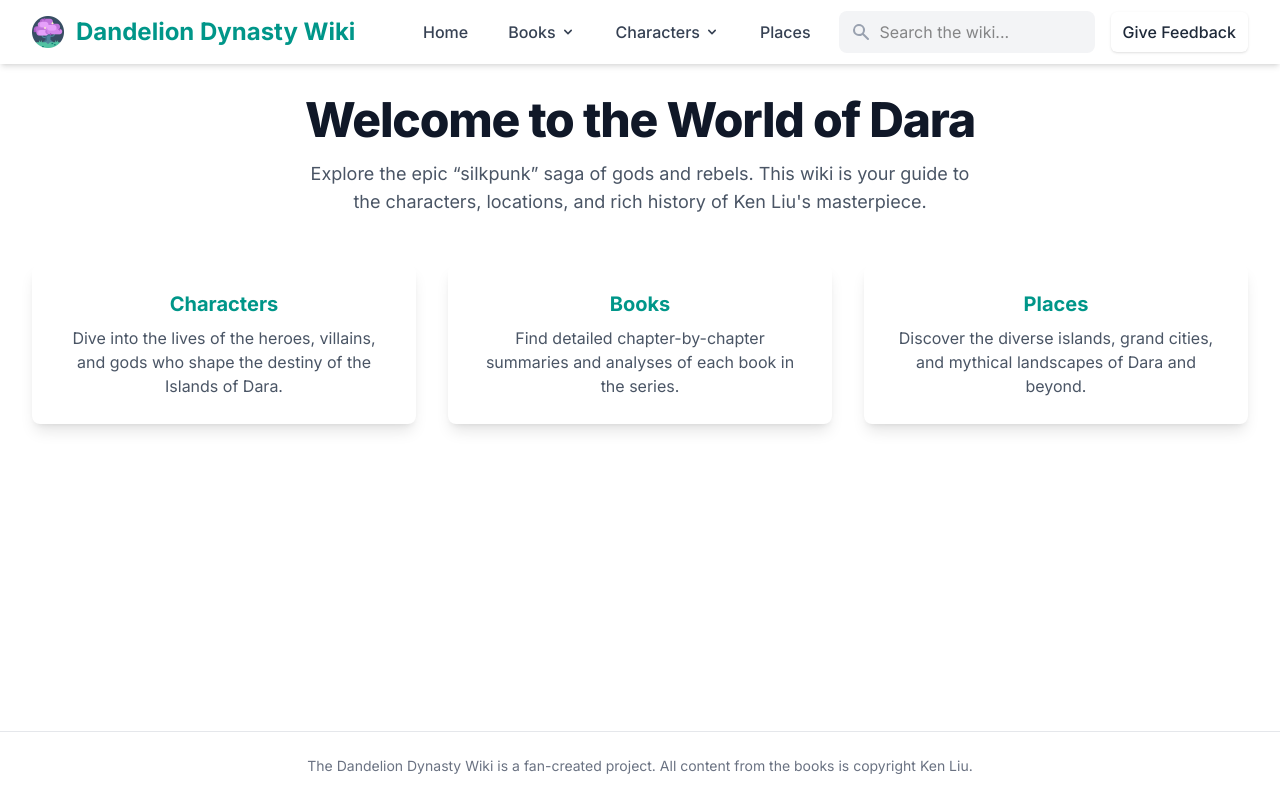
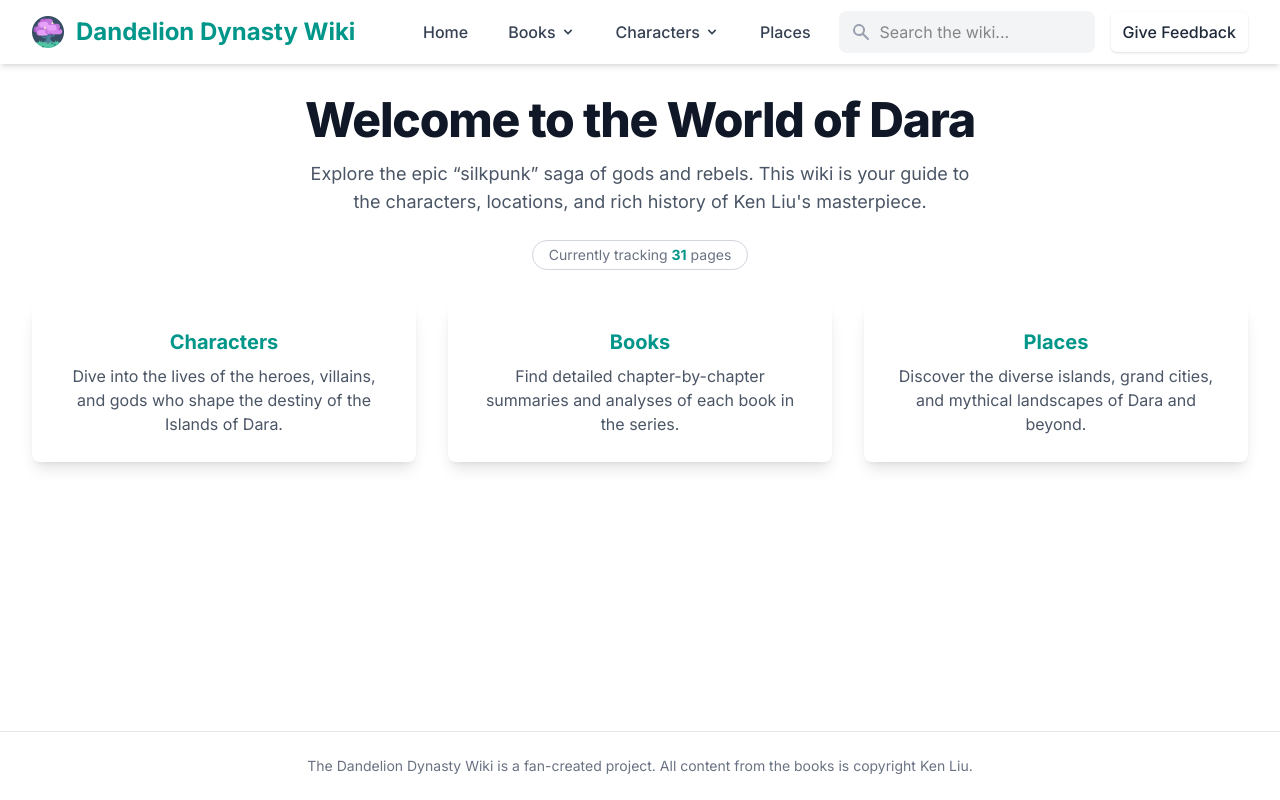
Before and after one commit to arman-101/dandelion-wiki, a Next.js app: page / in a window 1280 px wide. Built offline with nearby package versions, Linux system fonts and the light colour scheme.

Commit message:
total page number in home screen

```diff
--- a/app/components/Navbar.tsx
+++ b/app/components/Navbar.tsx
@@ -5,6 +5,7 @@
 import Image from 'next/image';
 import { useRouter } from 'next/navigation';
 import FeedbackModal from './FeedbackModal';
+import { WIKI_PAGES } from '../data/wiki-data';
 
 // --- ICONS ---
 const ChevronDownIcon = () => (
@@ -27,48 +28,6 @@
         <path fillRule="evenodd" d="M8 4a4 4 0 100 8 4 4 0 000-8zM2 8a6 6 0 1110.89 3.476l4.817 4.817a1 1 0 01-1.414 1.414l-4.816-4.816A6 6 0 012 8z" clipRule="evenodd" />
     </svg>
 );
-
-// --- SEARCH DATA (FULLY UPDATED) ---
-const WIKI_PAGES = [
-    // Books
-    { title: 'The Grace of Kings', path: '/books/grace-of-kings' },
-    { title: 'The Wall of Storms', path: '/books/wall-of-storms' },
-    { title: 'The Veiled Throne', path: '/books/the-veiled-throne' }, // <-- ADD THIS
-    { title: 'Speaking Bones', path: '/books/speaking-bones' },     // <-- ADD THIS
-
-    // Characters
-    { title: 'Kuni Garu', path: '/characters/kuni-garu' },
-    { title: 'Emperor Mapidéré', path: '/characters/emperor-mapidere' },
-    { title: 'Mata Zyndu', path: '/characters/mata-zyndu' },
-    { title: 'Phin Zyndu', path: '/characters/phin-zyndu' },
-    { title: 'Jia Matiza', path: '/characters/jia-matiza' },
-    { title: 'Goran Pira', path: '/characters/goran-pira' },
-    { title: 'Lügo Crupo', path: '/characters/lugo-crupo' },
-    { title: 'Princess Théra', path: '/characters/princess-thera' },
-    { title: 'Prince Timu', path: '/characters/prince-timu' },
-    { title: 'Prince Phyro', path: '/characters/prince-phyro' },
-    { title: 'Zato Ruthi', path: '/characters/zato-ruthi' },
-    { title: 'Zomi Kidosu', path: '/characters/zomi-kidosu' },
-    { title: 'Doru Solofi', path: '/characters/doru-solofi' },
-    { title: 'Noda Mi', path: '/characters/noda-mi' },
-    { title: 'Consort Risana', path: '/characters/consort-risana' },
-    { title: 'Gozogi Çadé', path: '/characters/gozogi-cade' },
-    { title: 'Than Carucono', path: '/characters/than-carucono' },
-
-    // Places
-    { title: 'Zudi', path: '/places/zudi' },
-    { title: 'Tunoa Islands', path: '/places/tunoa-islands' },
-    { title: 'Dasu', path: '/places/dasu' },
-    { title: 'Crescent Island', path: '/places/crescent-island' },
-    { title: 'Géjira', path: '/places/gejira' },
-    { title: 'Nokida', path: '/places/nokida' },
-    { title: 'Tunoa', path: '/places/tunoa' },
-
-    // Concepts
-    { title: 'Dandelion', path: '/concepts/dandelion' },
-    { title: 'The Gods of Dara', path: '/concepts/gods-of-dara' },
-    { title: 'Grand Examination', path: '/concepts/grand-examination' },
-];
 
 // --- SEARCH BAR COMPONENT ---
 const SearchBar = () => {
--- /dev/null
+++ b/app/data/wiki-data.ts
@@ -0,0 +1,40 @@
+export const WIKI_PAGES = [
+    // Books
+    { title: 'The Grace of Kings', path: '/books/grace-of-kings' },
+    { title: 'The Wall of Storms', path: '/books/wall-of-storms' },
+    { title: 'The Veiled Throne', path: '/books/the-veiled-throne' },
+    { title: 'Speaking Bones', path: '/books/speaking-bones' },
+
+    // Characters
+    { title: 'Kuni Garu', path: '/characters/kuni-garu' },
+    { title: 'Emperor Mapidéré', path: '/characters/emperor-mapidere' },
+    { title: 'Mata Zyndu', path: '/characters/mata-zyndu' },
+    { title: 'Phin Zyndu', path: '/characters/phin-zyndu' },
+    { title: 'Jia Matiza', path: '/characters/jia-matiza' },
+    { title: 'Goran Pira', path: '/characters/goran-pira' },
+    { title: 'Lügo Crupo', path: '/characters/lugo-crupo' },
+    { title: 'Princess Théra', path: '/characters/princess-thera' },
+    { title: 'Prince Timu', path: '/characters/prince-timu' },
+    { title: 'Prince Phyro', path: '/characters/prince-phyro' },
+    { title: 'Zato Ruthi', path: '/characters/zato-ruthi' },
+    { title: 'Zomi Kidosu', path: '/characters/zomi-kidosu' },
+    { title: 'Doru Solofi', path: '/characters/doru-solofi' },
+    { title: 'Noda Mi', path: '/characters/noda-mi' },
+    { title: 'Consort Risana', path: '/characters/consort-risana' },
+    { title: 'Gozogi Çadé', path: '/characters/gozogi-cade' },
+    { title: 'Than Carucono', path: '/characters/than-carucono' },
+
+    // Places
+    { title: 'Zudi', path: '/places/zudi' },
+    { title: 'Tunoa Islands', path: '/places/tunoa-islands' },
+    { title: 'Dasu', path: '/places/dasu' },
+    { title: 'Crescent Island', path: '/places/crescent-island' },
+    { title: 'Géjira', path: '/places/gejira' },
+    { title: 'Nokida', path: '/places/nokida' },
+    { title: 'Tunoa', path: '/places/tunoa' },
+
+    // Concepts
+    { title: 'Dandelion', path: '/concepts/dandelion' },
+    { title: 'The Gods of Dara', path: '/concepts/gods-of-dara' },
+    { title: 'Grand Examination', path: '/concepts/grand-examination' },
+];
--- a/app/page.tsx
+++ b/app/page.tsx
@@ -1,22 +1,33 @@
 import Link from 'next/link';
+import { WIKI_PAGES } from './data/wiki-data';
 
 export default function HomePage() {
+  const pageCount = WIKI_PAGES.length; // Get the count
+
   return (
     <div className="text-center">
         <h1 className="text-4xl md:text-5xl font-extrabold text-gray-900 dark:text-white tracking-tight">Welcome to the World of Dara</h1>
         <p className="mt-4 max-w-2xl mx-auto text-lg text-gray-600 dark:text-gray-300">
             Explore the epic &ldquo;silkpunk&rdquo; saga of gods and rebels. This wiki is your guide to the characters, locations, and rich history of Ken Liu&apos;s masterpiece.
         </p>
-        <div className="mt-12 grid gap-8 md:grid-cols-2 lg:grid-cols-3">
-            <Link href="/characters" className="bg-white dark:bg-gray-800 p-6 rounded-lg shadow-lg hover:shadow-xl hover:border-[--color-accent-pink] border-2 border-transparent transition-all">
+
+        {/* New Page Count Element */}
+        <div className="mt-6">
+            <p className="text-sm text-gray-500 dark:text-gray-400 border border-gray-300 dark:border-gray-700 rounded-full inline-block px-4 py-1">
+                Currently tracking <span className="font-bold text-teal-600 dark:text-teal-400">{pageCount}</span> pages
+            </p>
+        </div>
+
+        <div className="mt-8 grid gap-8 md:grid-cols-2 lg:grid-cols-3">
+            <Link href="/characters" className="bg-white dark:bg-gray-800 p-6 rounded-lg shadow-lg hover:shadow-xl hover:border-[color:var(--color-accent-pink)] border-2 border-transparent transition-all">
                 <h3 className="text-xl font-bold text-teal-600 dark:text-teal-400">Characters</h3>
                 <p className="mt-2 text-gray-600 dark:text-gray-400">Dive into the lives of the heroes, villains, and gods who shape the destiny of the Islands of Dara.</p>
             </Link>
-            <Link href="/books" className="bg-white dark:bg-gray-800 p-6 rounded-lg shadow-lg hover:shadow-xl hover:border-[--color-accent-pink] border-2 border-transparent transition-all">
+            <Link href="/books" className="bg-white dark:bg-gray-800 p-6 rounded-lg shadow-lg hover:shadow-xl hover:border-[color:var(--color-accent-pink)] border-2 border-transparent transition-all">
                 <h3 className="text-xl font-bold text-teal-600 dark:text-teal-400">Books</h3>
                 <p className="mt-2 text-gray-600 dark:text-gray-400">Find detailed chapter-by-chapter summaries and analyses of each book in the series.</p>
             </Link>
-            <Link href="/places" className="bg-white dark:bg-gray-800 p-6 rounded-lg shadow-lg hover:shadow-xl hover:border-[--color-accent-pink] border-2 border-transparent transition-all">
+            <Link href="/places" className="bg-white dark:bg-gray-800 p-6 rounded-lg shadow-lg hover:shadow-xl hover:border-[color:var(--color-accent-pink)] border-2 border-transparent transition-all">
                 <h3 className="text-xl font-bold text-teal-600 dark:text-teal-400">Places</h3>
                 <p className="mt-2 text-gray-600 dark:text-gray-400">Discover the diverse islands, grand cities, and mythical landscapes of Dara and beyond.</p>
             </Link>
```
